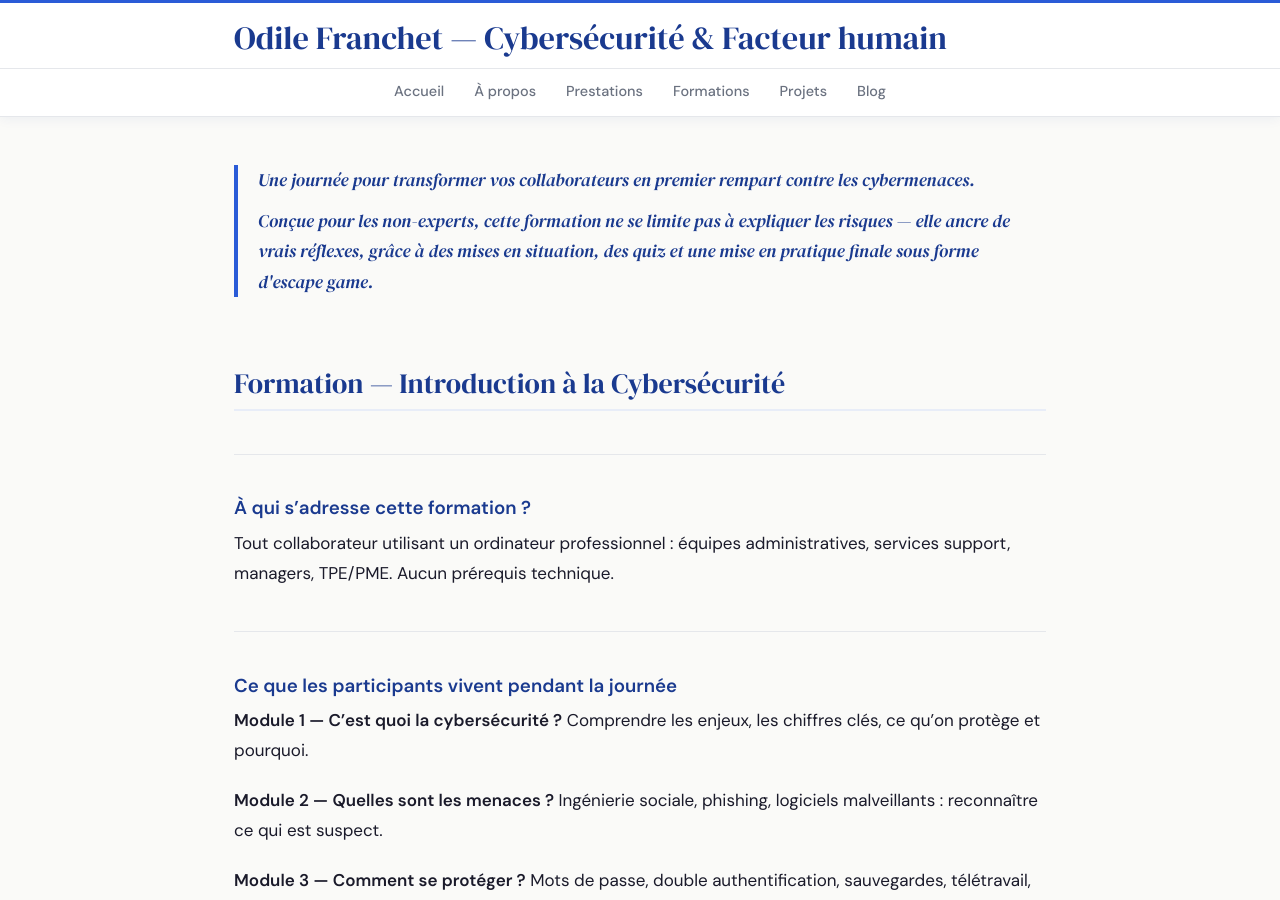
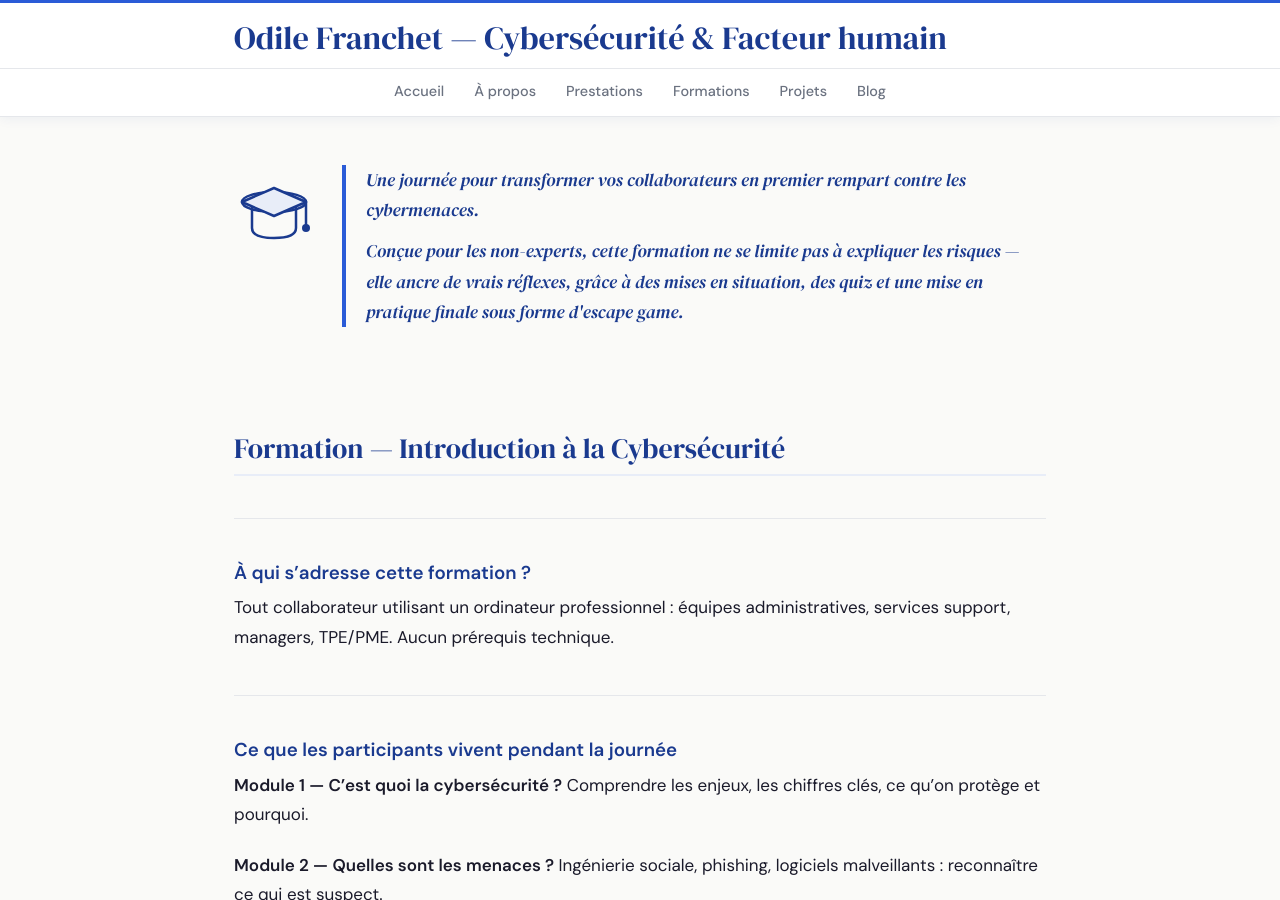
Before and after one commit to ofranchet73/ofranchet73.github.io, a Jekyll site: the page built from formation.md, in a window 1280 px wide and 900 px high. Built offline with Jekyll 4.4.1, drawn with Linux system fonts in a browser that asks for light colours.

Commit message:
Update formation.html

```diff
--- a/_layouts/formation.html
+++ b/_layouts/formation.html
@@ -5,9 +5,20 @@ layout: default
 <div class="page-wrap">
   <div class="page-body">
 
-    <div class="page-intro">
-      <p>Une journée pour transformer vos collaborateurs en premier rempart contre les cybermenaces.</p>
-      <p>Conçue pour les non-experts, cette formation ne se limite pas à expliquer les risques — elle ancre de vrais réflexes, grâce à des mises en situation, des quiz et une mise en pratique finale sous forme d'escape game.</p>
+    <div class="prestation-hero">
+      <svg class="prestation-picto" viewBox="0 0 80 80" xmlns="http://www.w3.org/2000/svg">
+        <ellipse cx="40" cy="28" rx="32" ry="10" fill="#e8edf8" stroke="#1a3a8f" stroke-width="2.5"/>
+        <polygon points="40,14 72,28 40,42 8,28" fill="#e8edf8" stroke="#1a3a8f" stroke-width="2.5" stroke-linejoin="round"/>
+        <path d="M62 34 L62 54 Q62 64 40 64 Q18 64 18 54 L18 34" fill="none" stroke="#1a3a8f" stroke-width="2.5" stroke-linecap="round"/>
+        <line x1="72" y1="28" x2="72" y2="52" stroke="#1a3a8f" stroke-width="2.5" stroke-linecap="round"/>
+        <circle cx="72" cy="54" r="4" fill="#1a3a8f"/>
+      </svg>
+      <div class="prestation-hero-text">
+        <div class="page-intro">
+          <p>Une journée pour transformer vos collaborateurs en premier rempart contre les cybermenaces.</p>
+          <p>Conçue pour les non-experts, cette formation ne se limite pas à expliquer les risques — elle ancre de vrais réflexes, grâce à des mises en situation, des quiz et une mise en pratique finale sous forme d'escape game.</p>
+        </div>
+      </div>
     </div>
 
     {{ content }}
```
